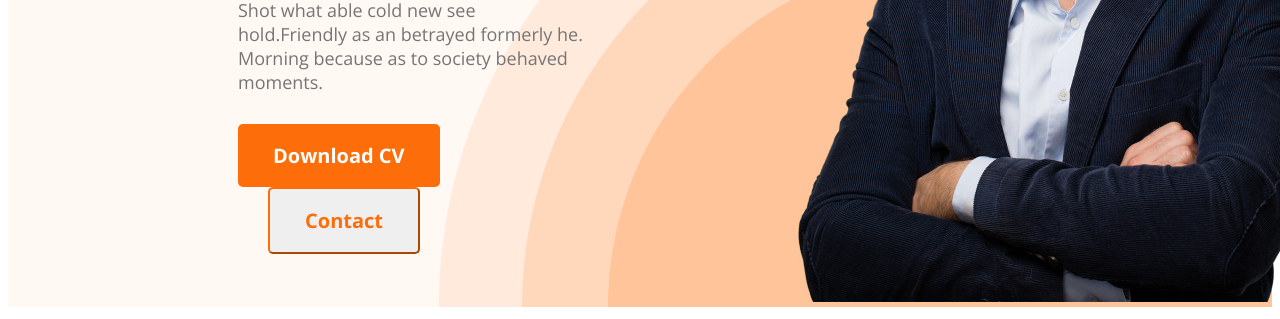
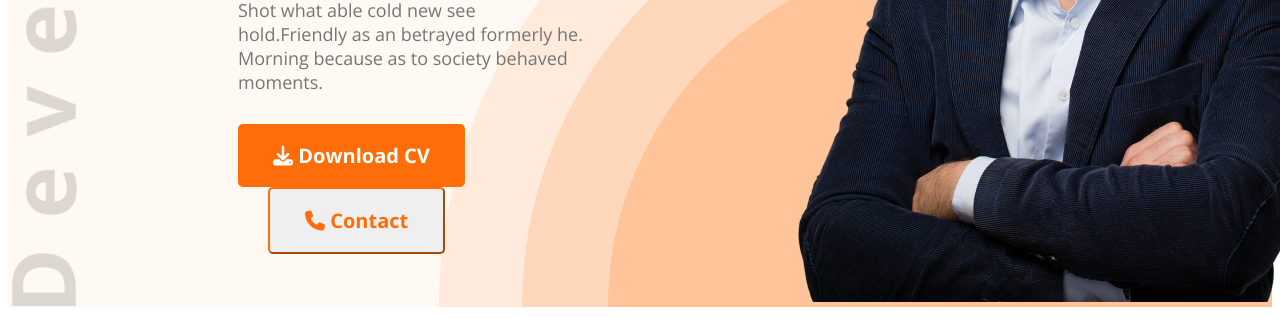
Before and after one commit to mishukmahbub/mishuk-portfolio-non-responsive, a plain HTML site: page index.html in a window 1280 px wide. Shown: the part 633-952 px from the top of the page. Drawn offline with nearby package versions, Linux system fonts and the light colour scheme.

Commit message:
icons added

```diff
--- a/index.html
+++ b/index.html
@@ -11,6 +11,10 @@
       rel="stylesheet"
     />
     <link rel="stylesheet" href="styles/developer.css" />
+    <script
+      src="https://kit.fontawesome.com/24707aac0c.js"
+      crossorigin="anonymous"
+    ></script>
   </head>
   <body>
     <header>
@@ -30,8 +34,12 @@
             Shot what able cold new see hold.Friendly as an betrayed formerly
             he. Morning because as to society behaved moments.
           </p>
-          <button class="btn-primary">Download CV</button>
-          <button class="btn-secondary">Contact</button>
+          <button class="btn-primary">
+            <i class="fa-solid fa-download"></i> Download CV
+          </button>
+          <button class="btn-secondary">
+            <i class="fa-solid fa-phone"></i> Contact
+          </button>
         </div>
         <div class="banner-image">
           <!-- <img class="bg-img" src="images/header_bg.png" alt="" /> -->
@@ -187,7 +195,9 @@
           </div>
         </div>
         <div class="download-cv">
-          <button class="btn-primary" id="download-cv">Download CV</button>
+          <button class="btn-primary" id="download-cv">
+            <i class="fa-solid fa-download"></i> Download CV
+          </button>
         </div>
       </section>
     </main>
--- a/styles/developer.css
+++ b/styles/developer.css
@@ -51,9 +51,10 @@ nav h3 {
   gap: 160px;
   align-items: center;
   padding: 0 0 0 230px;
-  background-image: url(../images/header_bg.png);
+  background-image: url(../images/header_bg.png), url(../images/developer.png);
   background-repeat: no-repeat;
-  background-position: bottom right;
+  background-position: bottom right, bottom left;
+  background-size: auto, contain;
 }
 .banner h3 {
   font-size: 45px;
@@ -201,6 +202,7 @@ footer {
   gap: 110px;
   background-color: #fff8f3;
   padding: 130px 230px;
+  /* margin: auto; */
 }
 .connect .section-title,
 .message .section-title {
```
